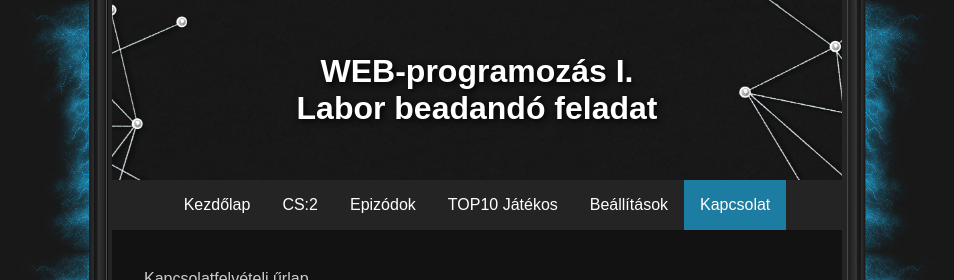
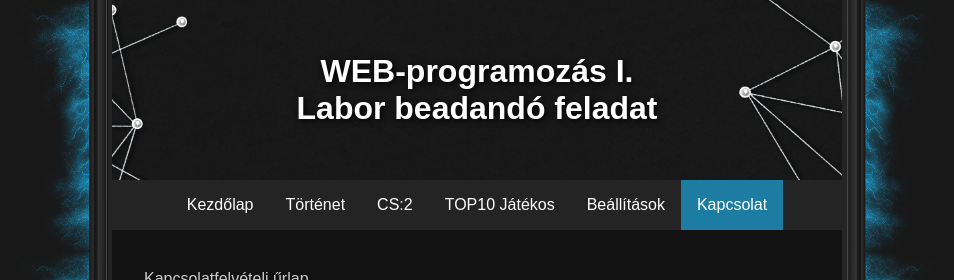
Before and after one commit to ImBenny95/gamf-web1-2025-lev3-la-beadando, a plain HTML site: page contact.html in a window 1280 px wide. Shown: the top 280 px of the page, without its empty margins (163-1117 px from the left). Drawn offline with Linux system fonts and the light colour scheme.

Commit message:
Kapcsolat oldalon hibás linkek javítása

```diff
--- a/contact.html
+++ b/contact.html
@@ -15,8 +15,8 @@
             <nav>
                 <ul>
                     <li><a href="index.html">Kezdőlap</a></li>
+                    <li><a href="story.html">Történet</a></li>
                     <li><a href="cs2.html">CS:2</a></li>
-                    <li><a href="episodes.html">Epizódok</a></li>
                     <li><a href="top10.html">TOP10 Játékos</a></li>
                     <li><a href="settings.html">Beállítások</a></li>
                     <li class="active"><a href="contact.html">Kapcsolat</a></li>
```
